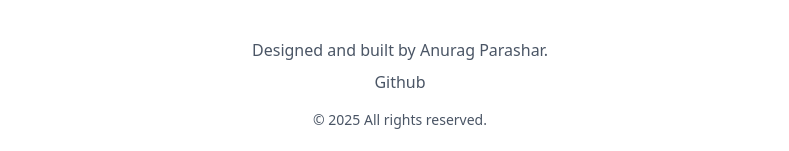
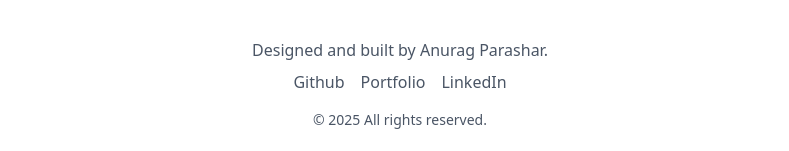
Before and after one commit to anuragparashar26/DevJournal, a Next.js app: page / in a window 1280 px wide. Shown: the part 646-797 px from the top of the page, without its empty margins (240-1029 px from the left). Built offline with nearby package versions, Linux system fonts and the light colour scheme; no server answers; the database is empty.

Commit message:
updated links

```diff
--- a/src/components/Footer.tsx
+++ b/src/components/Footer.tsx
@@ -7,11 +7,17 @@ const Footer = () => {
         <p>
           Designed and built by Anurag Parashar.
         </p>
-        <p className="mt-2">
+        <div className="mt-2 flex justify-center gap-4">
           <Link href="https://github.com/anuragparashar26" target="_blank" rel="noopener noreferrer" className="hover:text-gray-900 dark:hover:text-gray-100">
             Github
           </Link>
-        </p>
+          <Link href="https://anuragparashar.tech" target="_blank" rel="noopener noreferrer" className="hover:text-gray-900 dark:hover:text-gray-100">
+            Portfolio
+          </Link>
+          <Link href="https://www.linkedin.com/in/anuragparashar26/" target="_blank" rel="noopener noreferrer" className="hover:text-gray-900 dark:hover:text-gray-100">
+            LinkedIn
+          </Link>
+        </div>
         <p className="mt-4 text-sm">
           © {new Date().getFullYear()} All rights reserved.
         </p>
```
